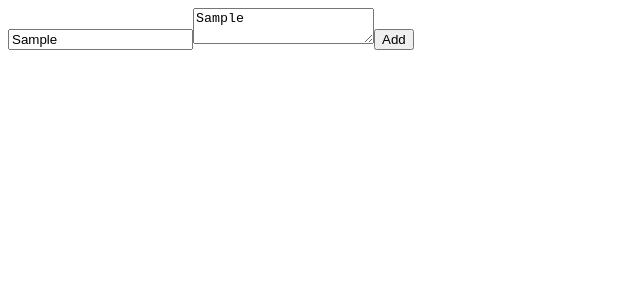
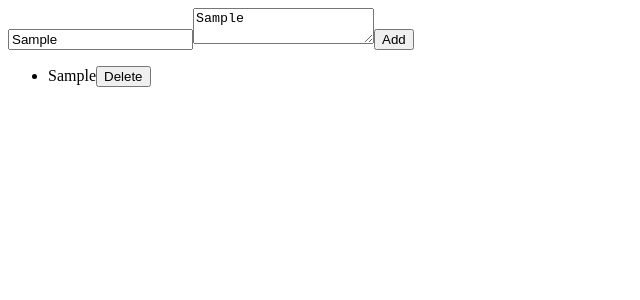
Before and after one commit to nicangeli/todo, a React app: page / in a window 1280 px wide. Both pictures are taken after typing "Sample", "Sample" into the empty fields and a click on the button "Add". Shown: the top 300 px of the page, without its empty margins (0-640 px from the left). Built offline with nearby package versions, Linux system fonts and the light colour scheme.

Commit message:
add list of Todos

```diff
--- a/src/App.js
+++ b/src/App.js
@@ -1,7 +1,13 @@
 import React from 'react'
 
 import AddTodo from './features/todo/AddTodo'
+import TodoList from './features/todo/TodoList'
 
-const App = () => <AddTodo />
+const App = () => (
+  <>
+    <AddTodo />
+    <TodoList />
+  </>
+)
 
 export default App
--- /dev/null
+++ b/src/features/todo/TodoList.js
@@ -0,0 +1,23 @@
+import React from 'react'
+import { connect } from 'react-redux'
+
+import { deleteTodo } from './todoSlice'
+
+const TodoList = ({ todos, deleteTodo }) => (
+  <ul>
+    {todos.map((todo) => (
+      <li key={todo.id}>
+        {todo.name}
+        <button onClick={() => deleteTodo({ id: todo.id })}>Delete</button>
+      </li>
+    ))}
+  </ul>
+)
+
+const mapStateToProps = (state) => ({
+  todos: state.todos,
+})
+const mapDispatchToProps = {
+  deleteTodo,
+}
+export default connect(mapStateToProps, mapDispatchToProps)(TodoList)
```
Also changed, not shown: 1 other file (tests, documents, lock files or other folders).
